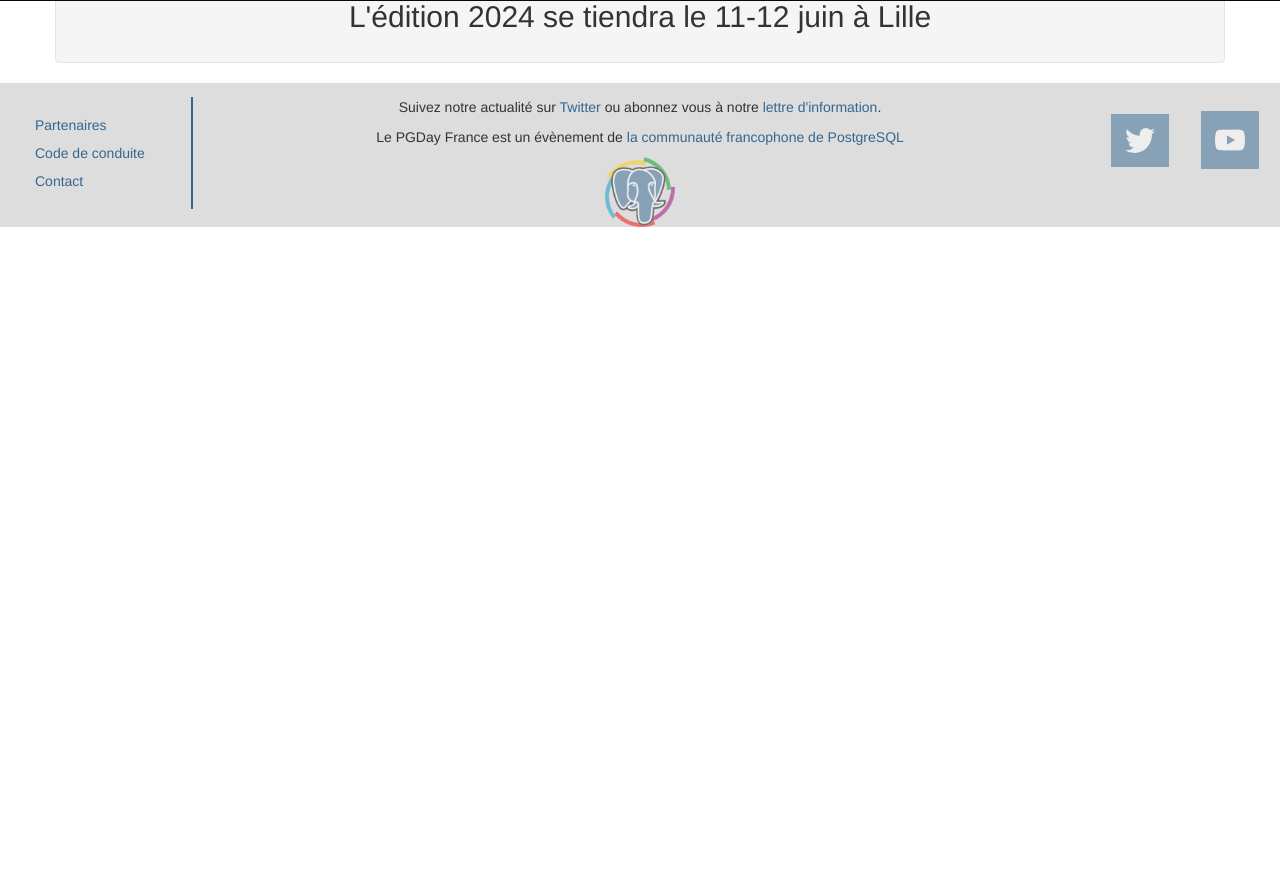
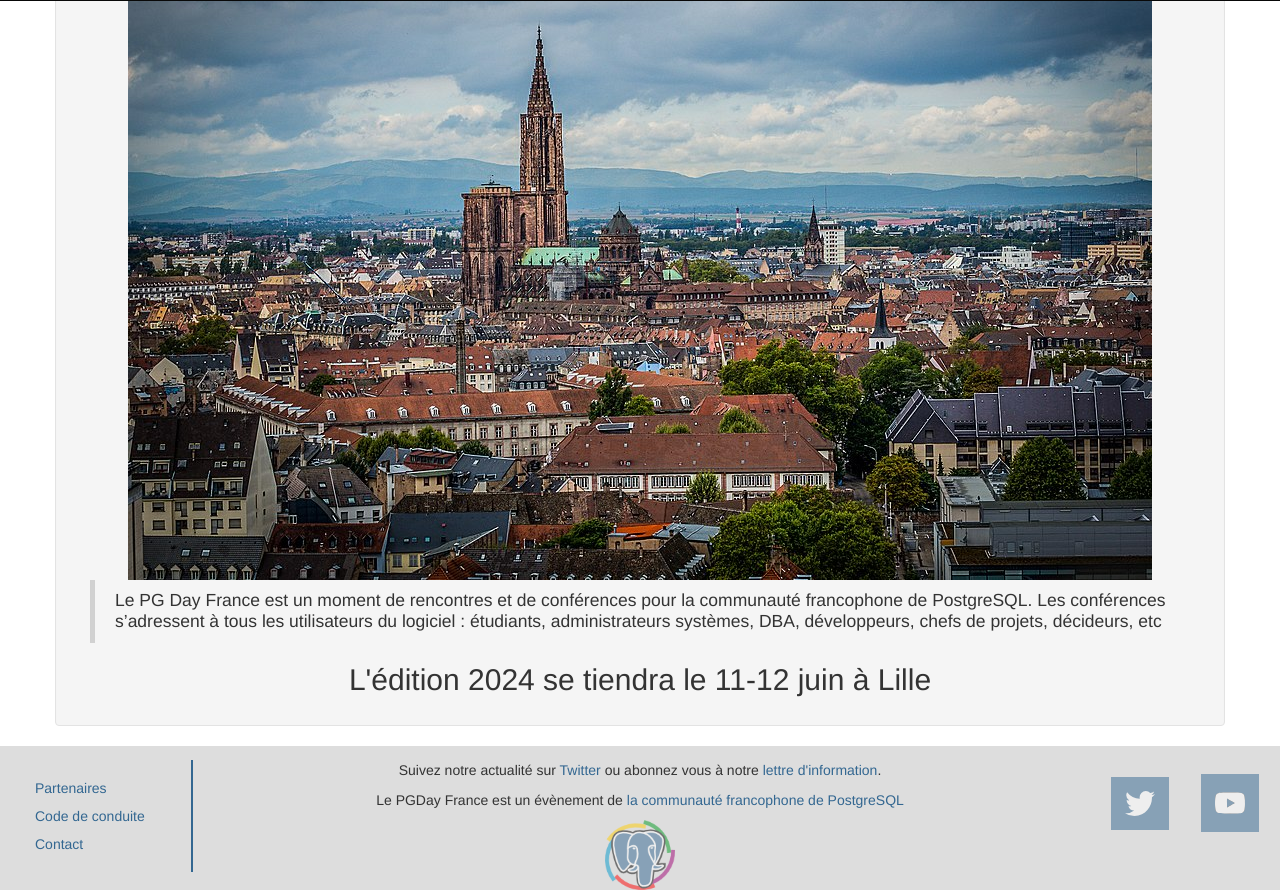
Before and after one commit to postgresqlfr/2024.pgday.fr, a Jekyll site: the page built from index.md, in a window 1280 px wide. Shown: the part 283-1173 px from the top of the page. Built offline with Jekyll 4.4.1, drawn with Linux system fonts in a browser that asks for light colours; before the commit the page ends 900 px from its top, so only the background shows below that; some of the changed text lies outside the part shown.

Commit message:
erreur image accueil

```diff
--- a/index.md
+++ b/index.md
@@ -9,7 +9,7 @@
 
 <center>
 <!--<img src="img/twitter_2023.png" alt="" class="img-responsive"/> -->
-<img src="img/strasbourg_vue.jpg alt="Vue aérienne Strasbourg - Wikimedia Commons" class="img-responsive"/>
+<img src="img/strasbourg_vue.jpg" alt="Vue aérienne Strasbourg - Wikimedia Commons" class="img-responsive"/>
 </center>
 
 > Le PG Day France est un moment de rencontres et de conférences pour la
```
